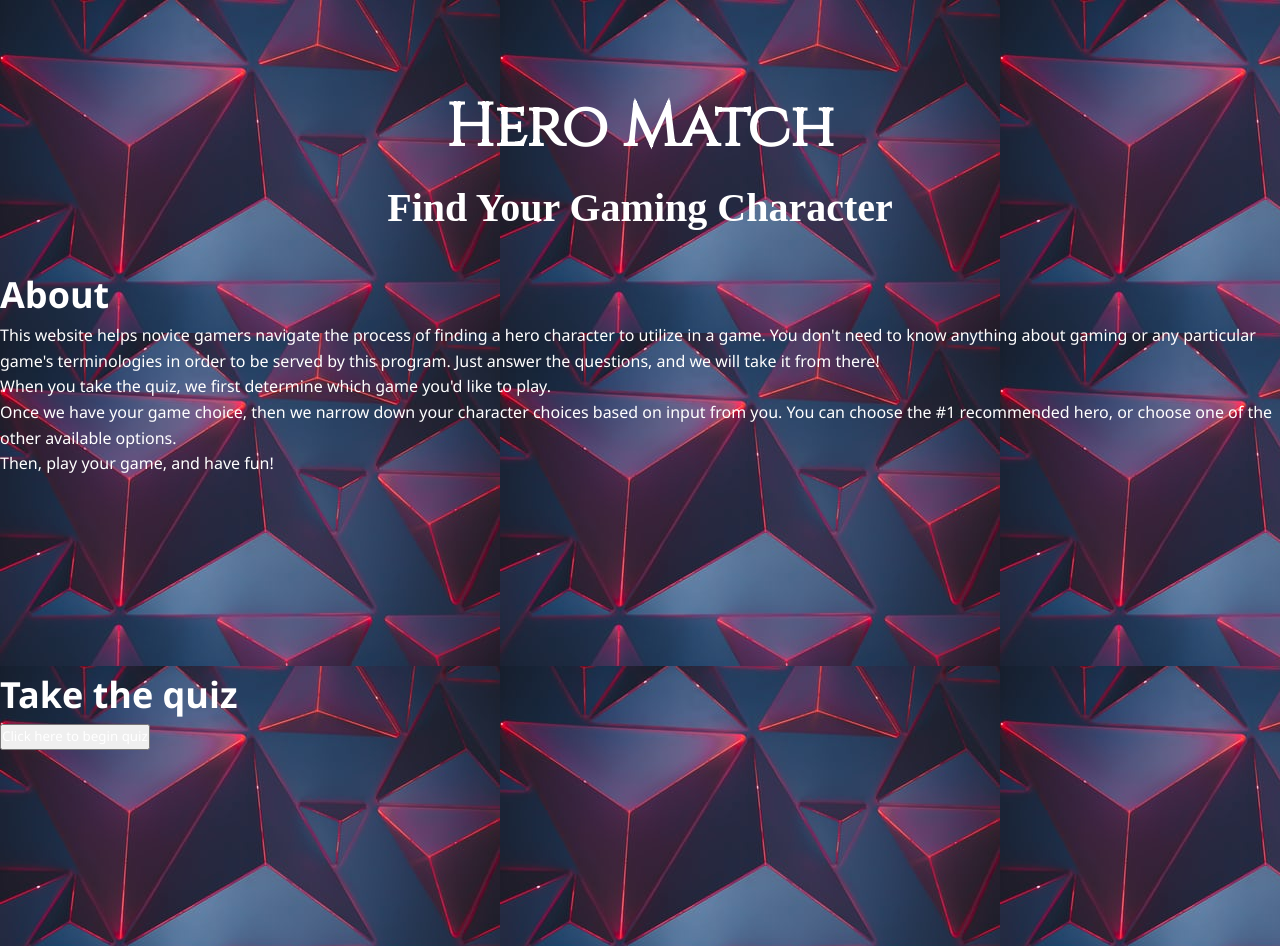
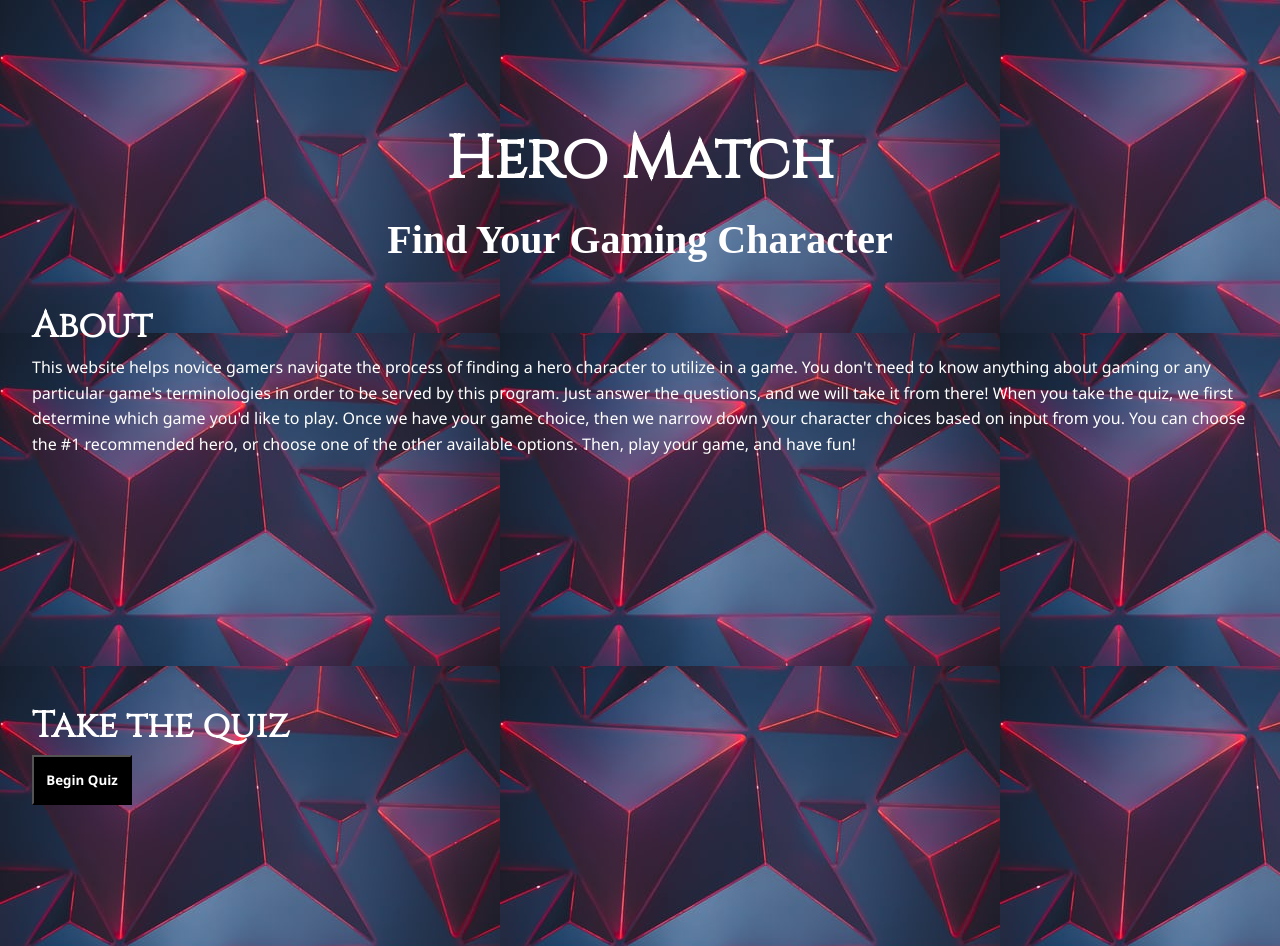
Before and after one commit to hakimsmith/HeroMatch, a website built with Parcel: page Parcel-frontend/index.html in a window 1280 px wide. Shown: the top 946 px of the page. Built offline with nearby package versions, Linux system fonts and the light colour scheme; a web font is replaced by a local one.

Commit message:
styles begin quiz button to match response buttons, changed font for h2 to match h1

```diff
--- a/Parcel-frontend/index.html
+++ b/Parcel-frontend/index.html
@@ -16,16 +16,17 @@
 </br>
     <section id="about">
             <h2>About</h2>
-            <p>This website helps novice gamers navigate the process of finding a hero character to utilize in a game. You don't need to know anything about gaming or any particular game's terminologies in order to be served by this program. Just answer the questions, and we will take it from there!</p>
-            <p>When you take the quiz, we first determine which game you'd like to play.</p>
-            <p>Once we have your game choice, then we narrow down your character choices based on input from you. You can choose the #1 recommended hero, or choose one of the other available options.</p>
-            <p>Then, play your game, and have fun!</p>
+            <p>This website helps novice gamers navigate the process of finding a hero character to utilize in a game. You don't need to know anything about gaming or any particular game's terminologies in order to be served by this program. Just answer the questions, and we will take it from there!
+            When you take the quiz, we first determine which game you'd like to play.
+            Once we have your game choice, then we narrow down your character choices based on input from you. You can choose the #1 recommended hero, or choose one of the other available options.
+            Then, play your game, and have fun!</p>
 
         </section>
 
         <section id="quiz">
+
             <h2>Take the quiz</h2>
-            <button class= "quiz">Click here to begin quiz</button>
+            <button class="quiz"> <p>Begin Quiz<p></button>
 
         </section>
     <nav>
--- a/Parcel-frontend/style.css
+++ b/Parcel-frontend/style.css
@@ -29,6 +29,7 @@ header{
 body{
     background-image:url("./Images/red-and-blue.jpg");
     color: #fff;
+    padding: 2em;
 }
 #about, #quiz{
     width: auto;
@@ -62,6 +63,9 @@ ul{
   height: 800px;
   text-align: center;
   border-width: 20px;
+  font-size: 36px;
+  font-family: 'Cinzel', serif;
+  font-weight: bold;
 
 }
 
@@ -77,6 +81,9 @@ ul{
 
 .Question_Head{
     padding: 2em 2em;
+    font-size: 36px;
+    font-family: 'Cinzel', serif;
+    font-weight: bold;
 }
 
 .option,
@@ -102,6 +109,27 @@ ul{
      transition: all 1.5s ease;
  }
 
+.quiz  {
+color: white;
+background-color: black;
+width: 100px;
+height: 50px;
+font-weight: bold;
+
+}
+.quiz p:hover {
+color: black;
+transition: all 1.5s ease;
+}
+
+.quiz:hover{
+background-color: darkgray;
+transition: all 1.5s ease;
+}
 h2 {
     font-size: 36px;
+    font-family: 'Cinzel', serif;
+    font-weight: bold;
+
+
 }
```
Also changed, not shown: Parcel-frontend/index1.html (+1 -1 lines).
